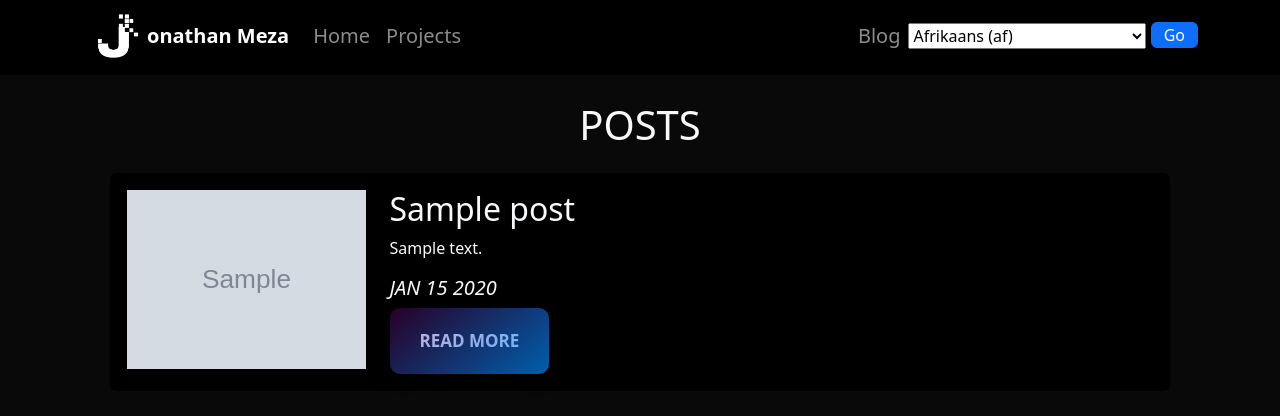
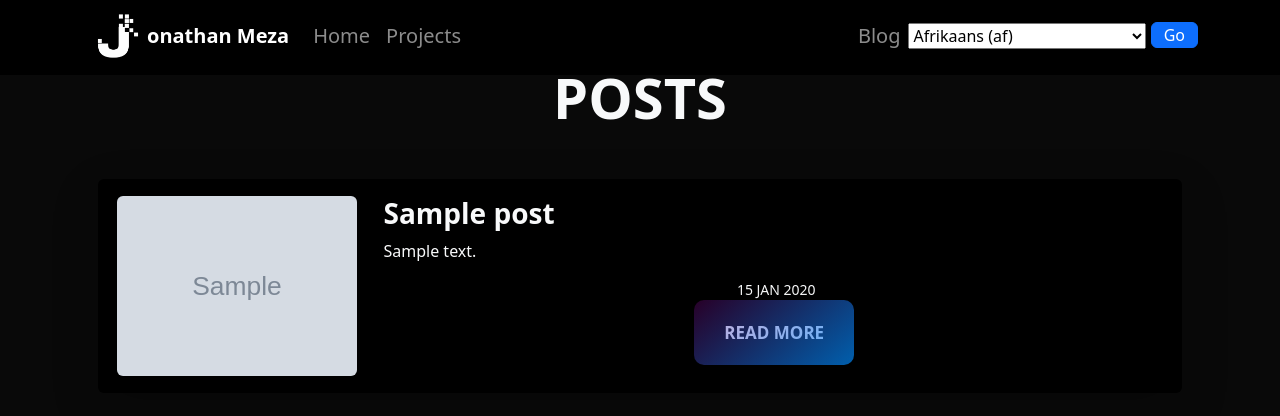
Before and after one commit to jonma0107/django_website, a Django app: template app_blog/templates/posts.html in a window 1280 px wide. Shown: the top 416 px of the page. Run offline with Django 4.2, Linux system fonts and the light colour scheme; the template is opened without the code that fills it: most values are stand-ins (such as "Sample title", 1, 10 or a date in 2020); grey boxes marked "Sample" are stand-in pictures.

Commit message:
style(blog): update post list design and fix date display

```diff
--- a/app_blog/templates/posts.html
+++ b/app_blog/templates/posts.html
@@ -4,35 +4,33 @@
 
 {% block content %}
 
-<h1 class="text-center title-posts">{% trans "POSTS" %}</h1>
+<h1 class="text-center display-4 fw-bold my-5"><span class="text-gradient">{% trans "POSTS" %}</span></h1>
 
-{% for post in posts %}
-
-<div class="m-4">
-  <div class="card card-body bg-black card-project">
-    <div class="row">
-      <div class="col-3">
-        <img
-          src="{{post.image.url}}"
-          alt="{{post.title}}"
-          class="posts img-fluid"
-        />
-      </div>
-      <div class="col-9">
-        <h2>{{post.title}}</h2>
-        <p>{{post.description|truncatechars:50}}</p>
-        <h5 style="font-style: italic">{{post.date|date:'M d Y'|upper}}</h5>
-        <a
-          href="{% url 'post:post_detail' post.id %}?blog_clicked=true"
-          class="buttonHover rounded-0 btn-sm btn"
-        >
-          {% trans "Read more" %}
-        </a>
+<div class="container">
+  <div class="row">
+    {% for post in posts %}
+    <div class="col-12 mb-4">
+      <div class="card card-body bg-black border-gold shadow-lg hover-lift">
+        <div class="row align-items-center">
+          <div class="col-md-3 text-center mb-3 mb-md-0">
+            <img src="{{post.image.url}}" alt="{{post.title}}" class="img-fluid rounded shadow-sm border-gold-thin"
+              style="max-height: 180px; object-fit: cover;" />
+          </div>
+          <div class="col-md-9">
+            <h2 class="h3 fw-bold text-gradient mb-2">{{post.title}}</h2>
+            <p class="text-light-50 mb-3">{{post.description|default:post.content|truncatechars:150}}</p>
+            <div class="d-flex justify-content-between align-items-center">
+              <span class="text-light-50 small italic"><i class="far fa-calendar-alt me-1"></i> {{ post.date|date:"d M Y"|upper }}</span>
+              <a href="{% url 'post:post_detail' post.id %}?blog_clicked=true" class="buttonHover rounded-0 btn-sm btn">
+                {% trans "Read more" %}
+              </a>
+            </div>
+          </div>
+        </div>
       </div>
     </div>
+    {% endfor %}
   </div>
 </div>
 
-{% endfor %}
-
 {% endblock content %}
```
